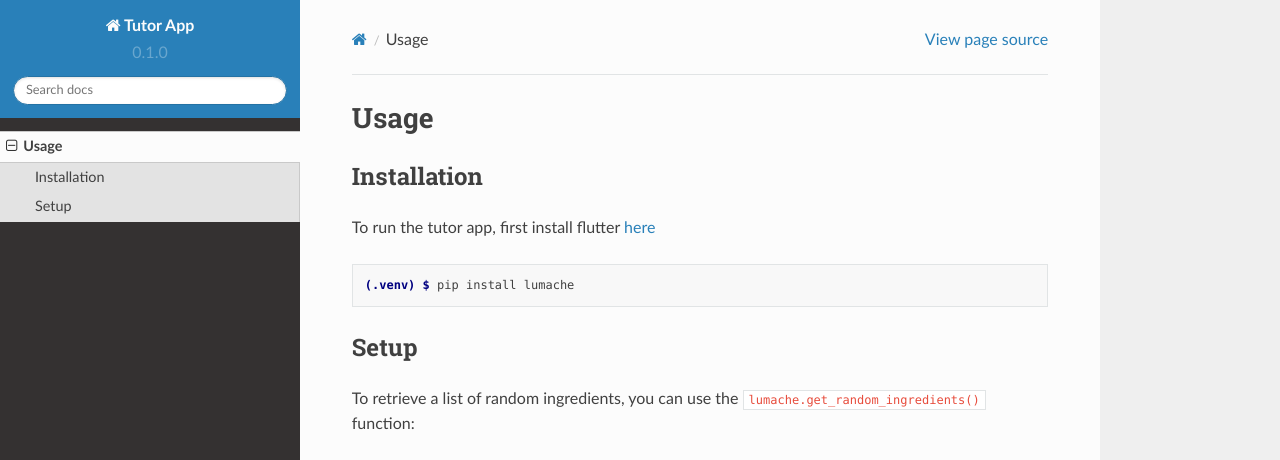
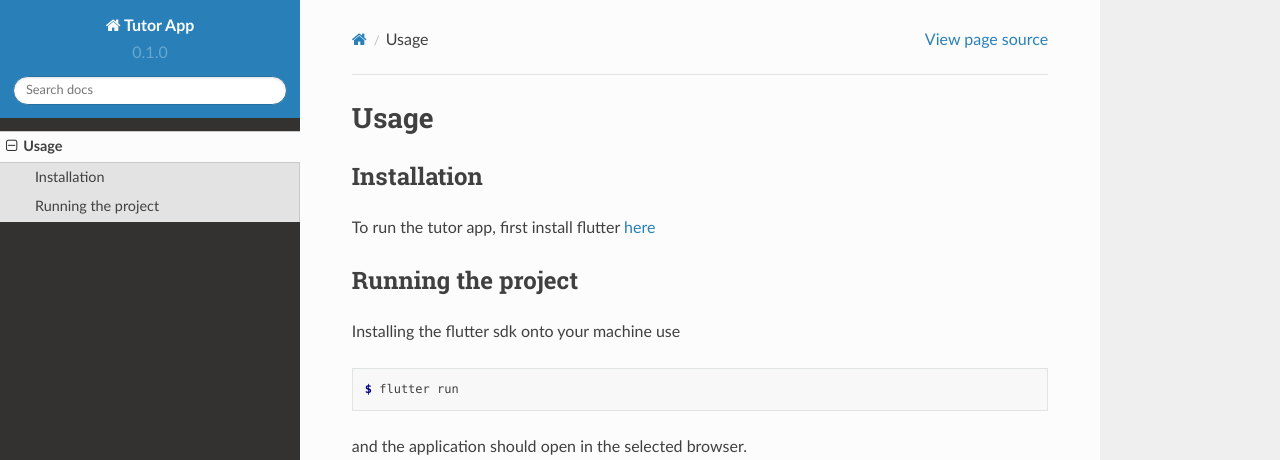
Before and after one commit to Dwengo7/readthedocs, a Sphinx documentation site: the page built from docs/source/usage.rst, in a window 1280 px wide and 1095 px high. Shown: the top 460 px of the window. Built offline with Sphinx 7.4.7 and the Read the Docs theme 2.0.0, drawn with Linux system fonts in a browser that asks for light colours; some of the changed text lies outside the part shown; grey boxes are pictures that could not be loaded.

Commit message:
not sure

```diff
--- a/docs/source/usage.rst
+++ b/docs/source/usage.rst
@@ -8,27 +8,13 @@
 
 To run the tutor app, first install flutter `here <https://docs.flutter.dev/get-started/install>`_
 
+Running the project
+----------------
+
+Installing the flutter sdk onto your machine use
 
 .. code-block:: console
 
-   (.venv) $ pip install lumache
+   $ flutter run
 
-Setup
-----------------
-
-To retrieve a list of random ingredients,
-you can use the ``lumache.get_random_ingredients()`` function:
-
-.. autofunction:: lumache.get_random_ingredients
-
-The ``kind`` parameter should be either ``"meat"``, ``"fish"``,
-or ``"veggies"``. Otherwise, :py:func:`lumache.get_random_ingredients`
-will raise an exception.
-
-.. autoexception:: lumache.InvalidKindError
-
-For example:
-
->>> import lumache
->>> lumache.get_random_ingredients()
-['shells', 'gorgonzola', 'parsley']
+and the application should open in the selected browser.
```
Also changed, not shown: lumache.py (deleted, +0 -23 lines).
